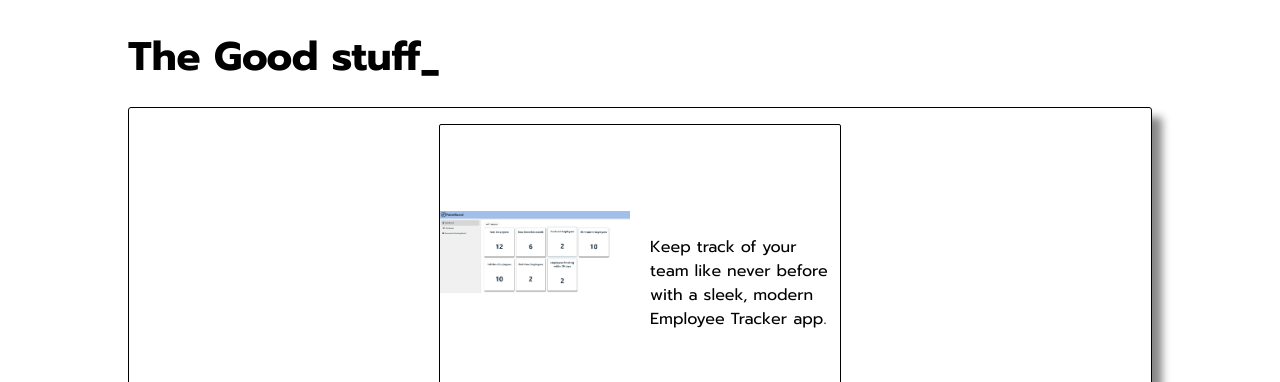
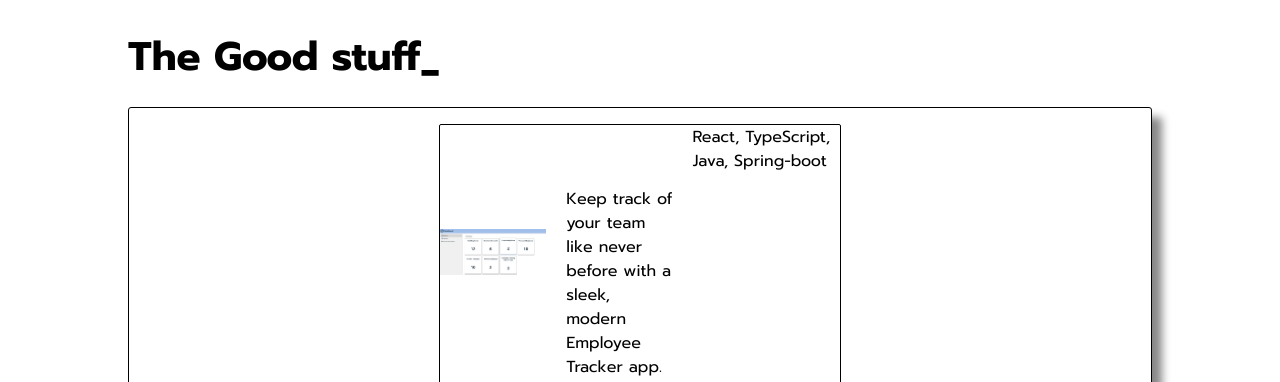
Before and after one commit to ronaldkwan93/portfolio, a plain HTML site: page index.html in a window 1280 px wide. Shown: the part 1350-1732 px from the top of the page. Drawn offline with Linux system fonts and the light colour scheme.

Commit message:
adds techstack to project

```diff
--- a/index.html
+++ b/index.html
@@ -72,6 +72,9 @@
             <a href="https://github.com/ronaldkwan93/client-employee-tracker" target="_blank" ><i class="fa-solid fa-code"></i></a>
           </div>
           <div class="project__card--right">Keep track of your team like never before with a sleek, modern Employee Tracker app.</div>
+          <div>
+            React, TypeScript, Java, Spring-boot
+          </div>
         </div>
         <!-- <div class="project__card">
           <div class="project__card--left">
```
